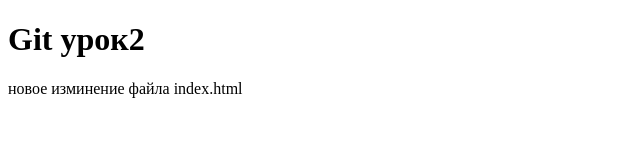
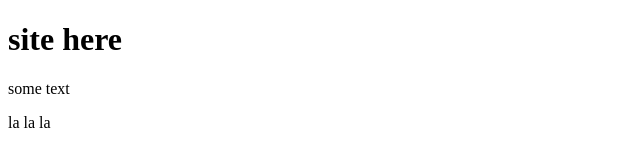
Before and after one commit to Artur1503/site, a plain HTML site: page index.html in a window 1280 px wide. Shown: the whole page, without its empty margins (0-640 px from the left). Drawn offline with Linux system fonts and the light colour scheme.

Commit message:
second commit

```diff
--- a/index.html
+++ b/index.html
@@ -2,11 +2,12 @@
 <html lang="en">
 <head>
 	<meta charset="utf-8">
-	<title>Document</title>
+	<title>Site</title>
+	<link rel="stylesheet" href="css/style.css">
 </head>
 <body>
-	<h1>Git урок2</h1>
-	<p>новое изминение файла index.html</p>
-
+	<h1>site here</h1>
+	<p>some text</p>
+	<p>la la la</p>
 </body>
 </html>
```
